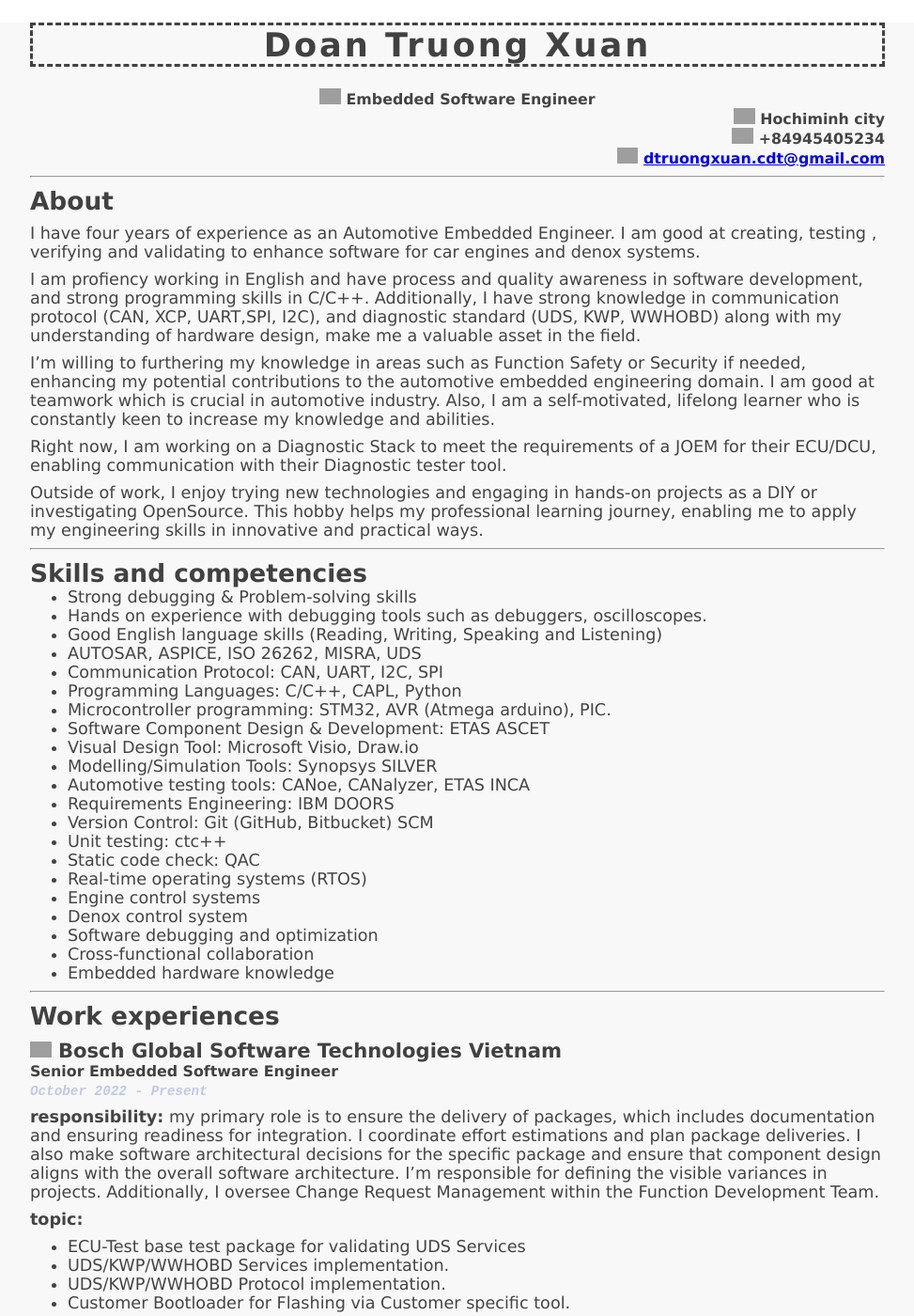
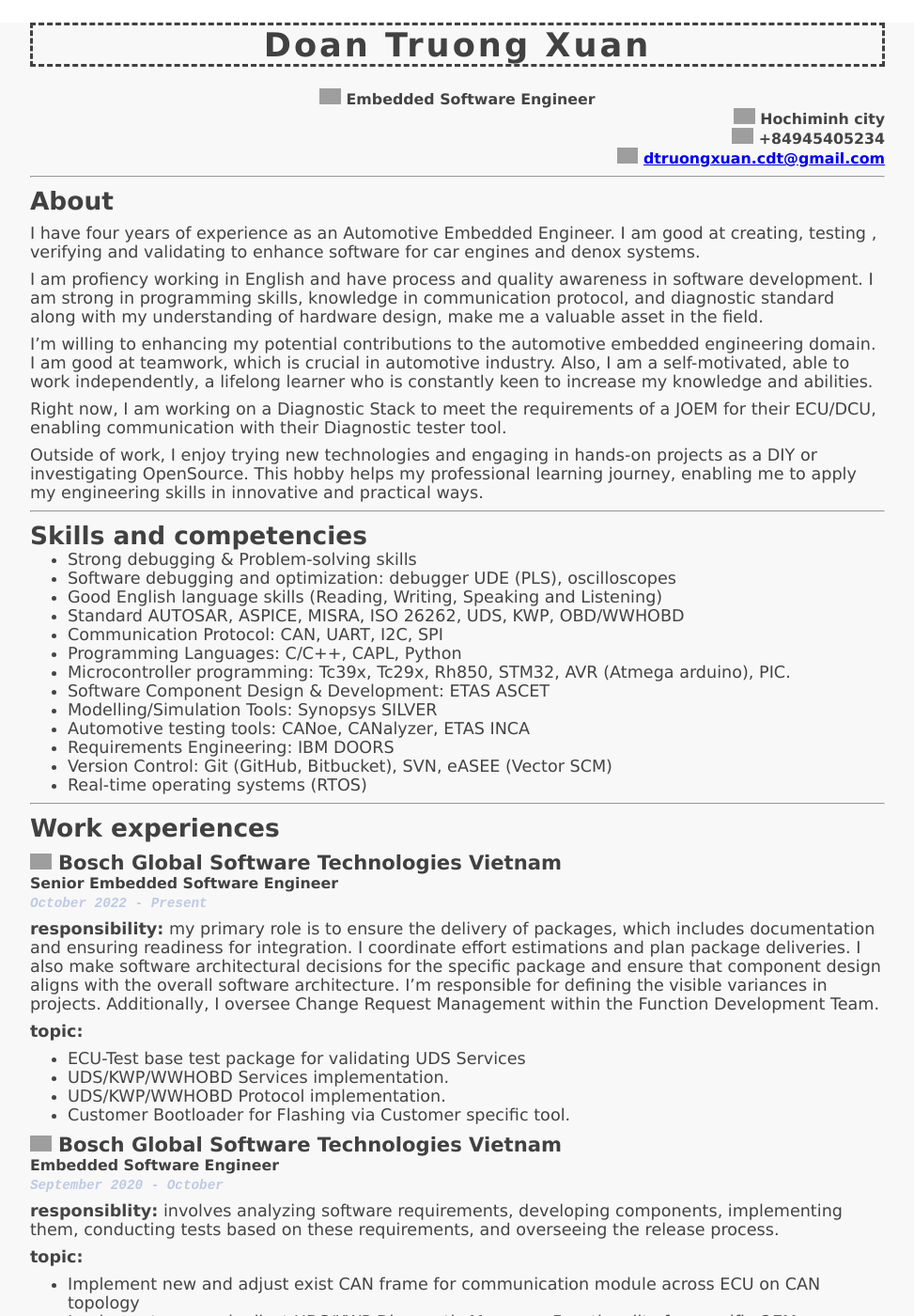
Before and after one commit to DTrXuan/my_cv, a Jekyll site: the page built from index.md, in a window 1280 px wide and 1400 px high. Shown: the whole window at 94% size, without its empty margins (153-1126 px from the left). Built offline with Jekyll 4.4.1, drawn with Linux system fonts in a browser that asks for light colours; grey boxes are pictures that could not be loaded.

Commit message:
update CV as per a V suggest

```diff
--- a/index.md
+++ b/index.md
@@ -20,16 +20,15 @@
 
 {: .info}
 
-
 ---
 
 ## About
 
 I have four years of experience as an Automotive Embedded Engineer. I am good at creating, testing , verifying and validating to enhance software for car engines and denox systems.
 
-I am profiency working in English and have process and quality awareness in software development, and strong programming skills in C/C++. Additionally, I have strong knowledge in communication protocol (CAN, XCP, UART,SPI, I2C), and diagnostic standard (UDS, KWP, WWHOBD) along with my understanding of hardware design, make me a valuable asset in the field.
+I am profiency working in English and have process and quality awareness in software development. I am strong in programming skills, knowledge in communication protocol, and diagnostic standard along with my understanding of hardware design, make me a valuable asset in the field.
 
-I'm willing to furthering my knowledge in areas such as Function Safety or Security if needed, enhancing my potential contributions to the automotive embedded engineering domain. I am good at teamwork which is crucial in automotive industry. Also, I am a self-motivated, lifelong learner who is constantly keen to increase my knowledge and abilities.
+I'm willing to enhancing my potential contributions to the automotive embedded engineering domain. I am good at teamwork, which is crucial in automotive industry. Also, I am a self-motivated, able to work independently, a lifelong learner who is constantly keen to increase my knowledge and abilities.
 
 Right now, I am working on a Diagnostic Stack to meet the requirements of a JOEM for their ECU/DCU, enabling communication with their Diagnostic tester tool.
 
@@ -40,26 +39,18 @@ Outside of work, I enjoy trying new technologies and engaging in hands-on projec
 ## Skills and competencies
 
 - Strong debugging & Problem-solving skills
-- Hands on experience with debugging tools such as debuggers, oscilloscopes.
+- Software debugging and optimization: debugger UDE (PLS), oscilloscopes
 - Good English language skills (Reading, Writing, Speaking and Listening)
-- AUTOSAR, ASPICE, ISO 26262, MISRA, UDS
+- Standard AUTOSAR, ASPICE, MISRA, ISO 26262, UDS, KWP, OBD/WWHOBD
 - Communication Protocol: CAN, UART, I2C, SPI
 - Programming Languages: C/C++, CAPL, Python
-- Microcontroller programming: STM32, AVR (Atmega arduino), PIC.
+- Microcontroller programming: Tc39x, Tc29x, Rh850, STM32, AVR (Atmega arduino), PIC.
 - Software Component Design & Development: ETAS ASCET
-- Visual Design Tool: Microsoft Visio, Draw.io
 - Modelling/Simulation Tools: Synopsys SILVER
 - Automotive testing tools: CANoe, CANalyzer, ETAS INCA
 - Requirements Engineering: IBM DOORS
-- Version Control: Git (GitHub, Bitbucket) SCM
-- Unit testing: ctc++
-- Static code check: QAC
+- Version Control: Git (GitHub, Bitbucket), SVN, eASEE (Vector SCM)
 - Real-time operating systems (RTOS)
-- Engine control systems
-- Denox control system
-- Software debugging and optimization
-- Cross-functional collaboration
-- Embedded hardware knowledge
 
 ---
 
```
